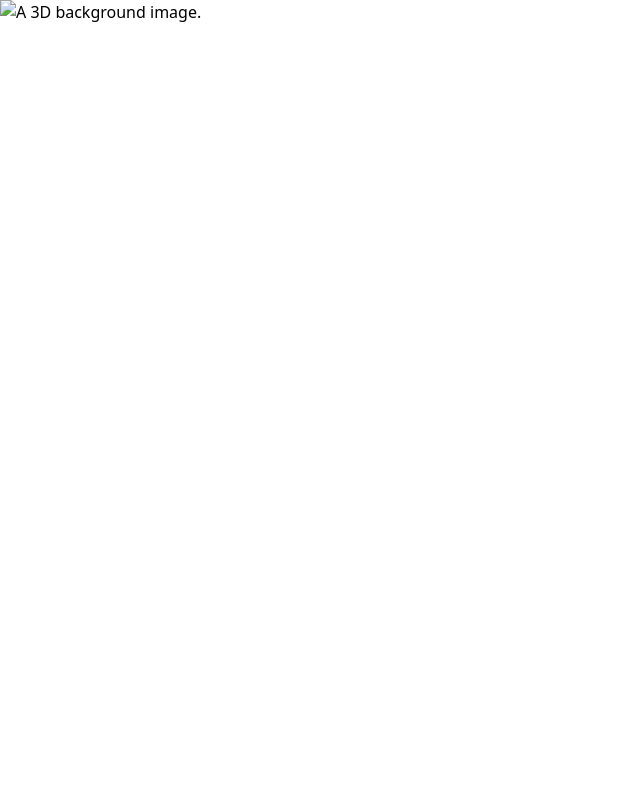
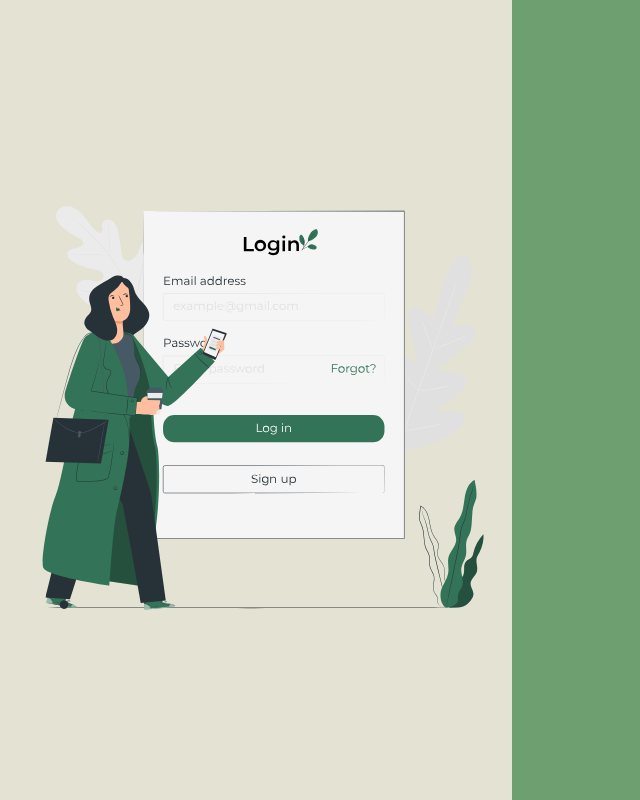
Before and after one commit to giahenville/Sign-up-Form, a website: page index.html in a window 1280 px wide. Shown: the whole page, without its empty margins (0-640 px from the left). Drawn offline with Linux system fonts and the light colour scheme.

Commit message:
feat: Add svg and animation

```diff
--- a/index.html
+++ b/index.html
@@ -7,11 +7,18 @@
     <link href="./dist/output.css" rel="stylesheet">
 </head>
 <body>
-    <div>
-        <img src="./img/sign-up-background.jpg" class="h-screen w-screen"
-        alt="A 3D background image.">
 
+    <div style = "background-color: #E4E3D3" class= "flex w-screen h-screen">
+        <div class="flex w-screen h-screen transform translate-y-full duration-1000 ease-in-out slideUp-animation" >
+            <div class = "flex w-2/5">
+                <img src="./img/Login-img.svg" alt="A sign-up image." style = "width: 100%;">
+            </div>
+            <div style = "background-color: #6D9F71;" class="flex w-3/5 ml-auto h-vh"></div>
+        </div>
     </div>
 
+
+
+    <script src="script.js"></script>
 </body>
 </html>
```
